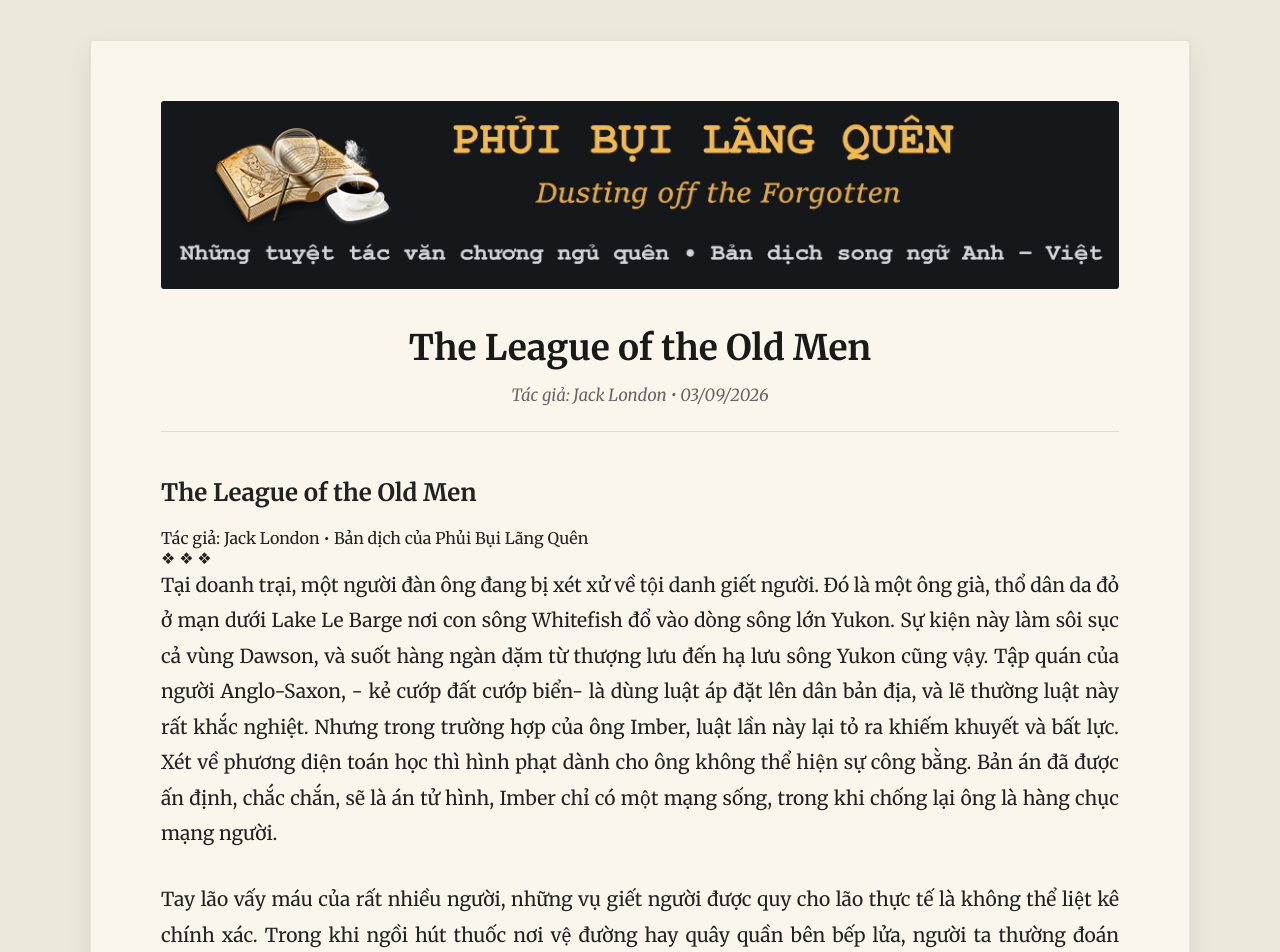
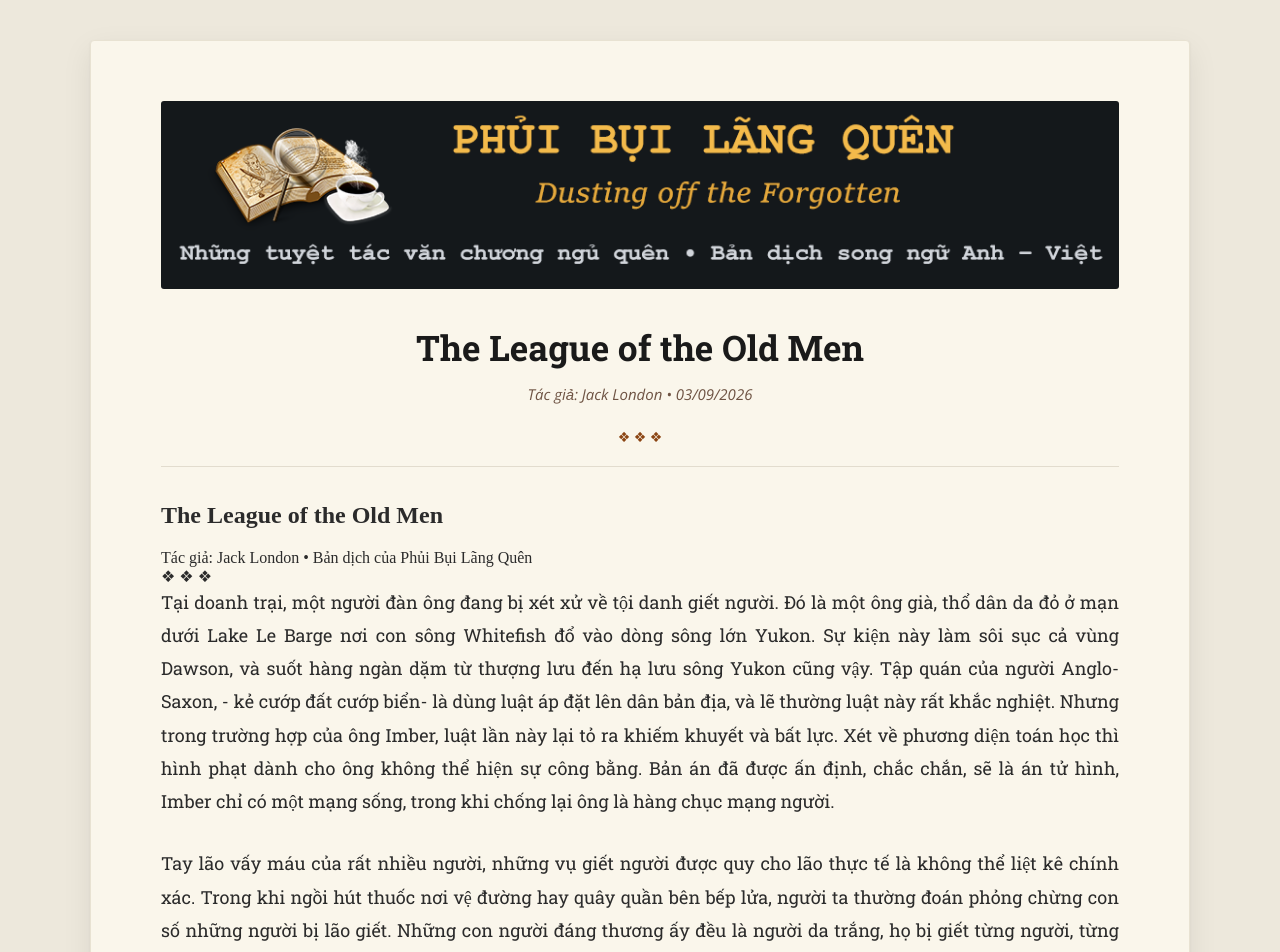
Before and after one commit to 72vietnam-ai/PhuiBuiLangQuen, a Jekyll site: the page built from _posts/2026-09-03-The League of the Old Men.md, in a window 1280 px wide. Shown: the top 952 px of the page. Built offline with Jekyll 4.4.1, drawn with Linux system fonts in a browser that asks for light colours.

Commit message:
Update font and styling in default layout

```diff
--- a/_layouts/default.html
+++ b/_layouts/default.html
@@ -5,17 +5,16 @@
   <meta name="viewport" content="width=device-width, initial-scale=1.0">
   <title>{{ page.title | default: site.title }}</title>
 
-  <!-- Nạp phông chữ Merriweather chuẩn sách in tiếng Việt -->
+  <!-- Nạp font Roboto Slab chuẩn nét từ Google Fonts -->
   <link rel="preconnect" href="https://fonts.googleapis.com">
   <link rel="preconnect" href="https://fonts.gstatic.com" crossorigin>
-  <link href="https://fonts.googleapis.com/css2?family=Merriweather:ital,wght@0,300;0,400;0,700;1,300;1,400&display=swap" rel="stylesheet">
+  <link href="https://fonts.googleapis.com/css2?family=Open+Sans:ital,wght@0,400;1,400&family=Roboto+Slab:wght@300;400;500;700&display=swap" rel="stylesheet">
 
   <style>
-    /* 1. NỀN NGOÀI TOÀN TRANG (Mặt bàn xám kem trầm) */
+    /* 1. NỀN TOÀN TRANG (Mặt bàn xám kem trầm) */
     body {
       background-color: #ede8dc;
-      color: #222222;
-      font-family: 'Merriweather', 'Georgia', serif;
+      color: #2b2b2b;
       margin: 0;
       padding: 40px 20px;
       display: flex;
@@ -25,12 +24,12 @@
       box-sizing: border-box;
     }
 
-    /* 2. TỜ GIẤY TRANG SÁCH NỔI TRÊN BÀN (max-width: 1100px) */
+    /* 2. TỜ GIẤY TRANG SÁCH (Rộng tối đa 1100px) */
     .page-sheet {
-      background-color: #faf6eb; /* Màu giấy sách ngả kem dịu mắt */
-      max-width: 1100px;         /* Đã nâng lên độ rộng 1100px theo yêu cầu */
+      background-color: #faf6eb; /* Màu giấy kem dịu mắt */
+      max-width: 1100px;
       width: 100%;
-      padding: 60px 70px;        /* Độ dày đệm viền trong trang giấy */
+      padding: 60px 70px;
       box-sizing: border-box;
       border-radius: 4px;
       box-shadow: 0 10px 30px rgba(0, 0, 0, 0.08), 0 1px 3px rgba(0, 0, 0, 0.05);
@@ -49,6 +48,7 @@
 
     /* 4. TIÊU ĐỀ BÀI VIẾT */
     .story-title {
+      font-family: 'Roboto Slab', serif;
       font-size: 2.2rem;
       font-weight: 700;
       color: #1a1a1a;
@@ -59,19 +59,28 @@
     }
 
     .story-meta {
-      font-size: 1.05rem;
+      font-family: 'Open Sans', sans-serif;
+      font-size: 15px;
       font-style: italic;
-      color: #666666;
+      color: #6e5343;
       text-align: center;
-      margin-bottom: 45px;
-      border-bottom: 1px solid #e2dcce;
-      padding-bottom: 25px;
+      margin-bottom: 25px;
     }
 
-    /* 5. NỘI DUNG VĂN BẢN (Chuẩn sách in) */
+    .story-divider {
+      color: #8b4513;
+      font-size: 14px;
+      text-align: center;
+      margin-bottom: 35px;
+      border-bottom: 1px solid #e2dcce;
+      padding-bottom: 20px;
+    }
+
+    /* 5. NỘI DUNG VĂN BẢN (Chuẩn Roboto Slab 18px) */
     .book-content {
-      font-size: 1.2rem;
-      color: #222222;
+      font-family: 'Roboto Slab', serif;
+      font-size: 18px;
+      color: #2b2b2b;
     }
 
     .book-content p {
@@ -79,10 +88,10 @@
       text-align: justify;
       margin-top: 0;
       margin-bottom: 1.6em;
-      text-indent: 0; /* Giữ thẳng lề trái không thụt đầu dòng */
+      text-indent: 0;
     }
 
-    /* 6. KHUNG CHÈN ẢNH MINH HỌA TRONG BÀI */
+    /* 6. HÌNH ẢNH MINH HỌA */
     .story-image-wrap {
       margin: 40px 0;
       text-align: center;
@@ -96,79 +105,73 @@
     }
 
     .image-caption {
-      font-size: 0.95rem;
+      font-family: 'Open Sans', sans-serif;
+      font-size: 14px;
       font-style: italic;
-      color: #555555;
+      color: #666666;
       margin-top: 10px;
     }
 
-    /* 7. KHUNG LỜI BÌNH CỦA DỊCH GIẢ */
-    .translator-note {
-      margin-top: 50px;
-      padding: 25px 35px;
-      background-color: #f3edd9;
-      border-left: 4px solid #8b7355;
-      border-radius: 2px;
-      font-size: 1.05rem;
-      line-height: 1.75;
+    /* 7. ĐIỀU HƯỚNG CUỐI BÀI */
+    .story-end {
+      text-align: center;
+      margin: 45px 0 20px;
+      font-family: 'Open Sans', sans-serif;
+      color: #777265;
     }
 
-    .translator-note-title {
-      font-weight: 700;
-      margin-bottom: 10px;
-      color: #4a3b2c;
+    .back-home {
+      display: inline-block;
+      font-family: 'Open Sans', sans-serif;
+      font-size: 15px;
+      color: #8b4513;
+      text-decoration: none;
+      font-weight: 600;
+    }
+
+    .back-home:hover {
+      text-decoration: underline;
     }
 
     /* 8. CHÂN TRANG */
     .site-footer {
       margin-top: 35px;
+      font-family: 'Open Sans', sans-serif;
       font-size: 0.95rem;
       color: #777265;
       text-align: center;
     }
 
-    /* Tương thích khi thu nhỏ cửa sổ hoặc xem trên điện thoại */
     @media (max-width: 768px) {
-      body {
-        padding: 15px 8px;
-      }
-      .page-sheet {
-        padding: 30px 20px;
-      }
-      .book-content {
-        font-size: 1.1rem;
-      }
-      .story-title {
-        font-size: 1.7rem;
-      }
+      body { padding: 15px 8px; }
+      .page-sheet { padding: 30px 20px; }
+      .book-content { font-size: 16px; }
+      .story-title { font-size: 1.7rem; }
     }
   </style>
 </head>
 <body>
 
-  <!-- Khung giấy trang sách mở rộng tối đa 1100px -->
   <article class="page-sheet">
-
-    <!-- Banner tự động ẩn nếu không tìm thấy file ảnh -->
     <header>
       <img src="{{ '/Tiêu de110.png' | relative_url }}" alt="Banner Tiêu đề" class="site-banner" onerror="this.style.display='none'">
       {% if page.title %}
         <h1 class="story-title">{{ page.title }}</h1>
       {% endif %}
-      {% if page.author or page.date %}
+      {% if page.author or page.translator %}
         <div class="story-meta">
           {% if page.author %}Tác giả: {{ page.author }}{% endif %}
+          {% if page.translator %} • Bản dịch: {{ page.translator }}{% endif %}
           {% if page.date %} • {{ page.date | date: "%d/%m/%Y" }}{% endif %}
         </div>
       {% endif %}
+      <div class="story-divider">❖ ❖ ❖</div>
     </header>
 
-    <!-- Jekyll tự động truyền nội dung từ file .md vào đây -->
     {{ content }}
 
   </article>
 
-  <!-- Chân trang -->
   <footer class="site-footer">
     <p>© Blog Phủi Bụi Lãng Quên</p>
   </footer>
```
